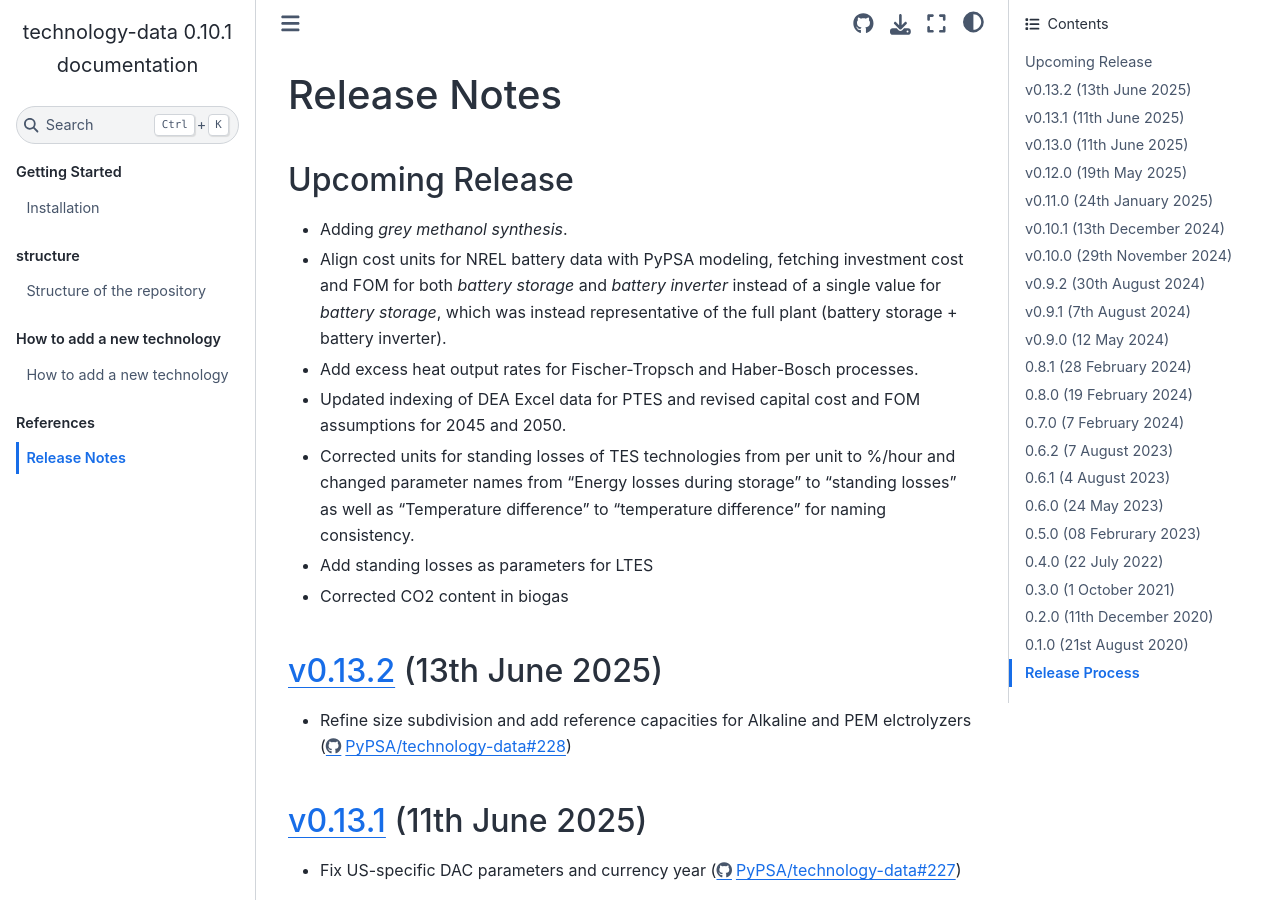
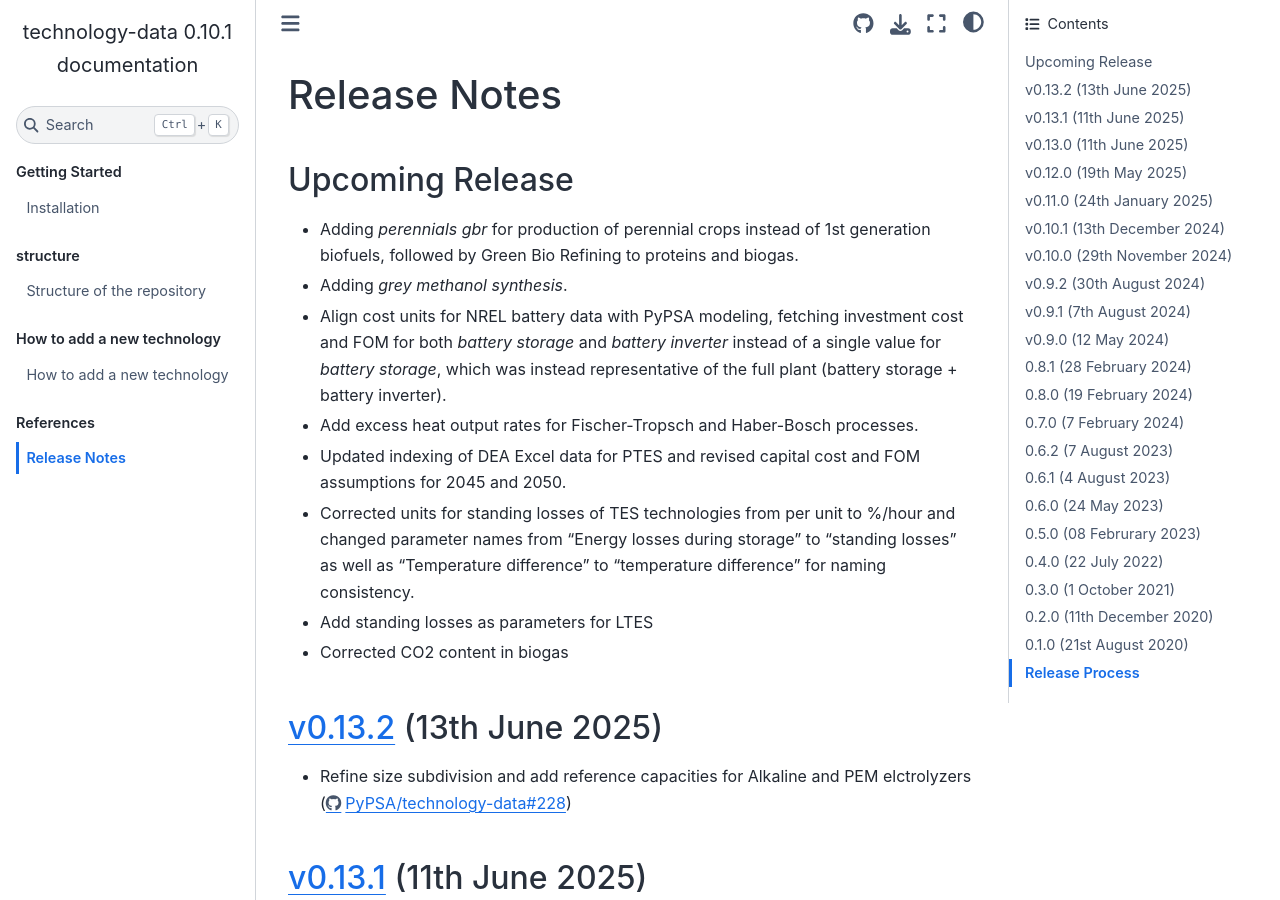
Before and after one commit to PyPSA/technology-data, a Sphinx documentation site: the page built from docs/release_notes.rst, in a window 1280 px wide and 900 px high. Built offline with Sphinx 7.4.7 and the Sphinx Book theme 1.1.4, drawn with Linux system fonts in a browser that asks for light colours.

Commit message:
release note

```diff
--- a/docs/release_notes.rst
+++ b/docs/release_notes.rst
@@ -15,6 +15,8 @@ Upcoming Release
 
 ..   The features listed below are not released yet, but will be part of the next release!
 ..   To use the features already you have to use the ``master`` branch.
+
+* Adding `perennials gbr` for production of perennial crops instead of 1st generation biofuels, followed by Green Bio Refining to proteins and biogas.
 
 * Adding `grey methanol synthesis`.
 
```
